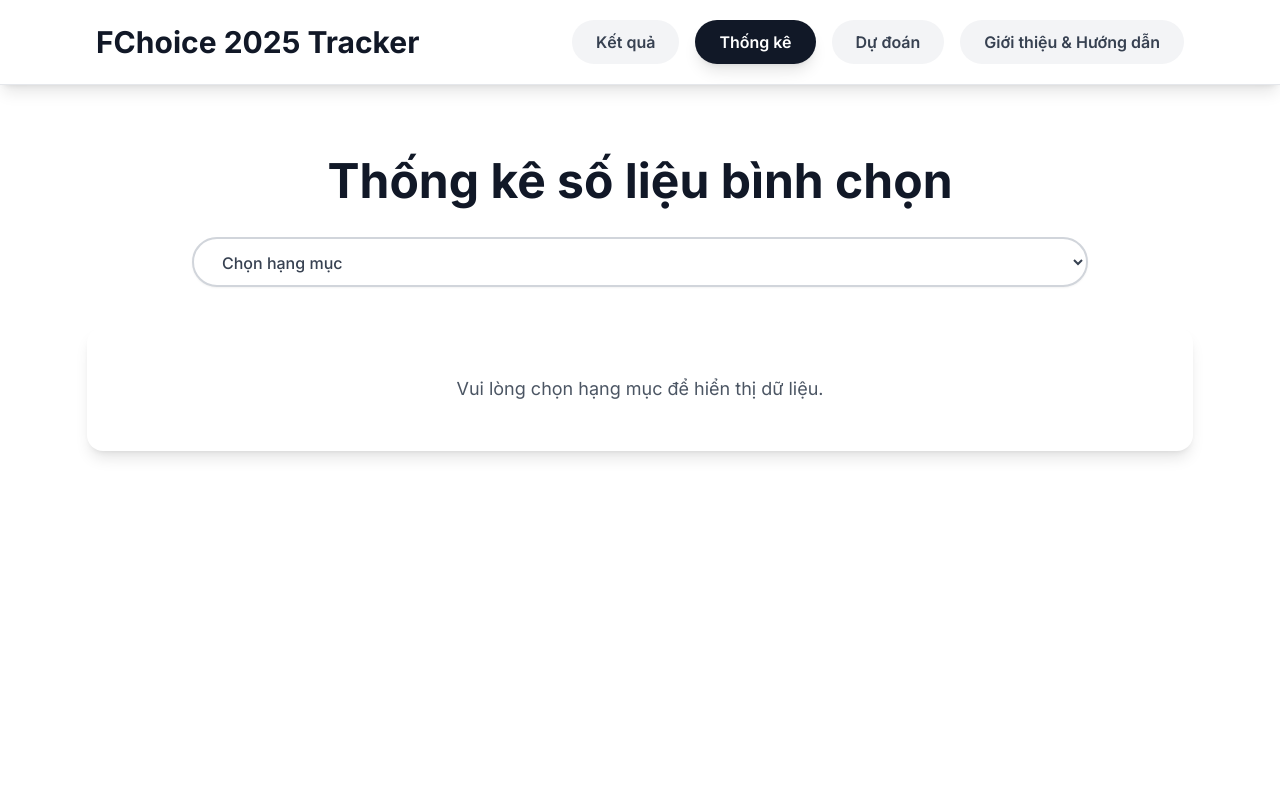
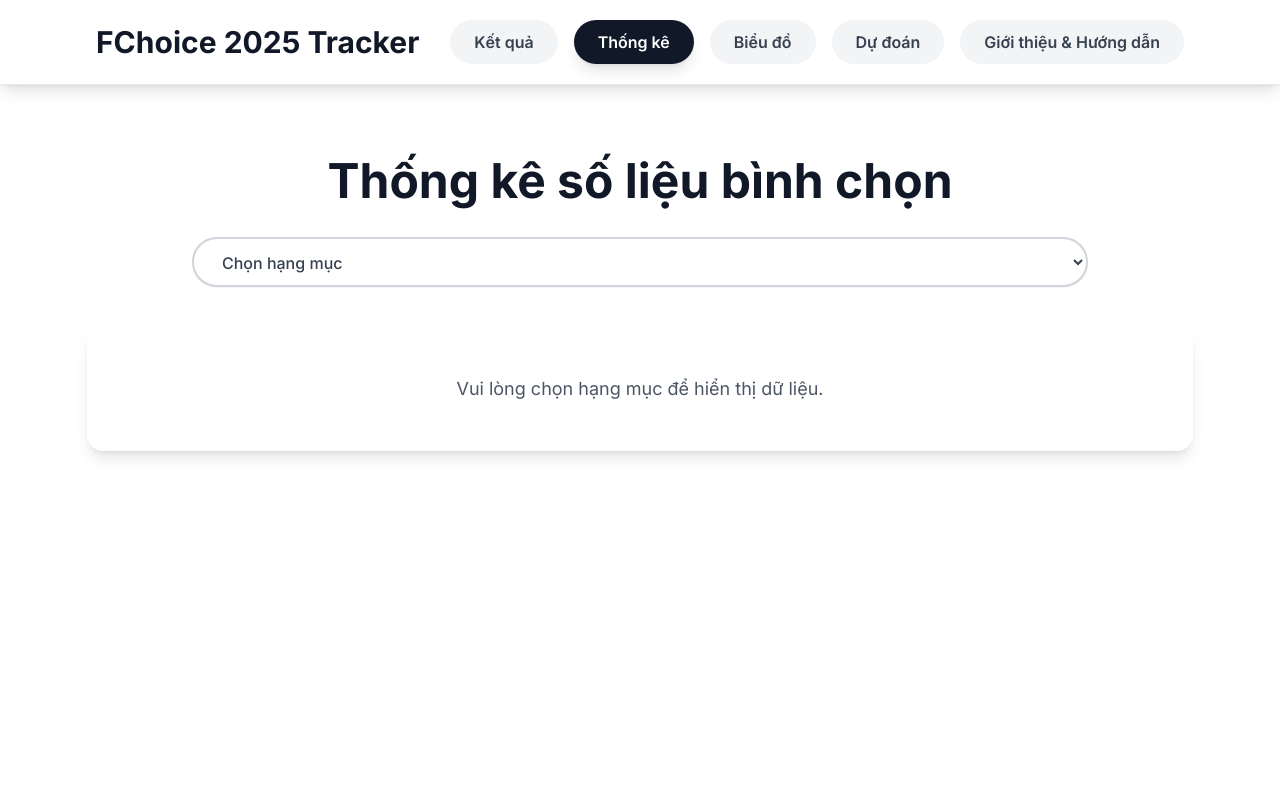
Before and after one commit to ntu09082007-eng/wechoice-tracker-frontend, a React (Vite) app: page /stats in a window 1280 px wide. Shown: the top 800 px of the page. Built offline with nearby package versions, Linux system fonts and the light colour scheme.

Commit message:
Update Header.jsx

```diff
--- a/src/components/Header.jsx
+++ b/src/components/Header.jsx
@@ -8,6 +8,7 @@ export default function Header() {
   const navLinks = [
     { to: "/realtime", label: "Kết quả" },
     { to: "/stats", label: "Thống kê" },
+    { to: "/charts", label: "Biểu đồ" },
     { to: "/prediction", label: "Dự đoán" },
     { to: "/about", label: "Giới thiệu & Hướng dẫn" },
   ];
```
